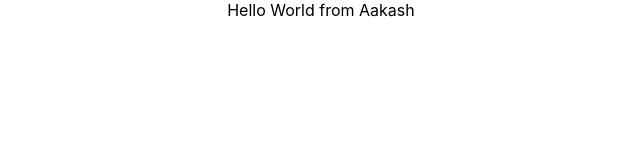
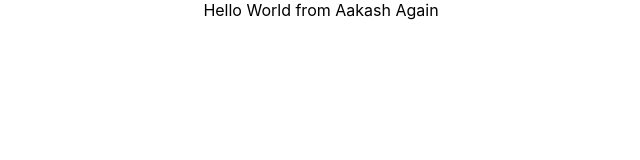
Before and after one commit to MuhammadAakash/bootcamp_class2_practice, a React (Create React App) app: page / in a window 1280 px wide. Shown: the top 160 px of the page, without its empty margins (319-959 px from the left). Built offline with nearby package versions, Linux system fonts and the light colour scheme.

Commit message:
Update App.js

```diff
--- a/src/App.js
+++ b/src/App.js
@@ -3,7 +3,7 @@ import './App.css';
 function App() {
   return (
     <div className="App">
-      Hello World from Aakash
+      Hello World from Aakash Again
     </div>
   );
 }
```
